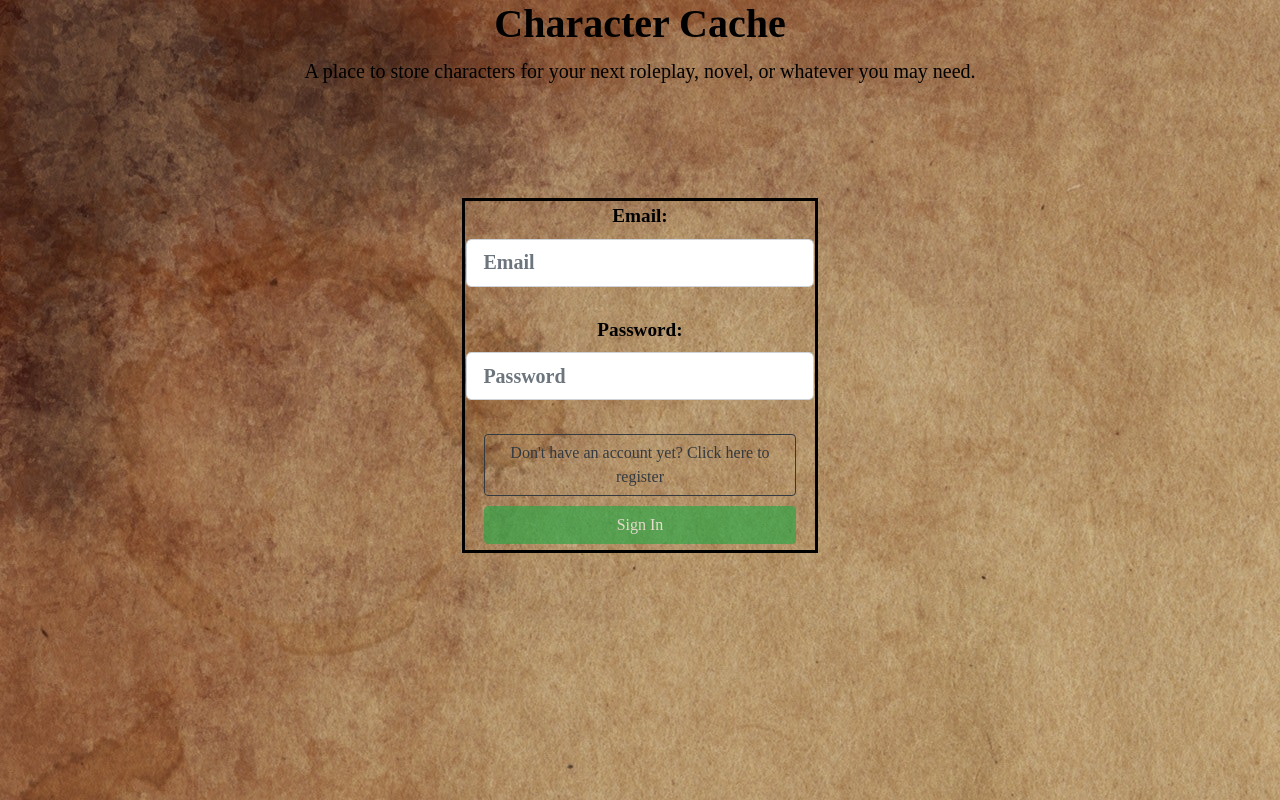
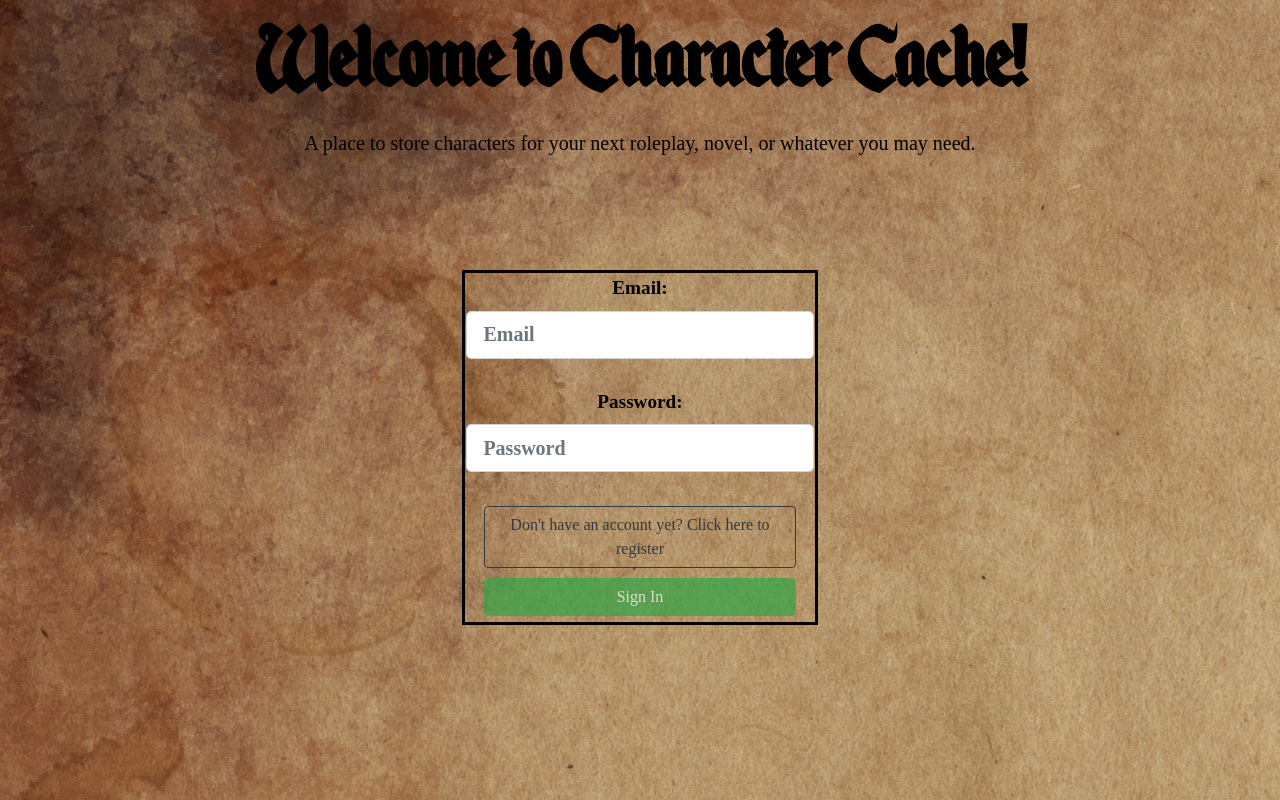
Before and after one commit to THSampson/CharacterCreator-Client, a React (Create React App) app: page /dndresources in a window 1280 px wide. Built offline with nearby package versions, Linux system fonts and the light colour scheme.

Commit message:
added font for title and got rid of duplicate form

```diff
--- a/src/App.css
+++ b/src/App.css
@@ -1,3 +1,15 @@
+@font-face {
+  font-family: 'Enchanted Land';
+  src: url('./Enchanted\ Land.otf');
+}
+
+.title {
+  text-align: center;
+  color: black;
+  font-family: 'Enchanted Land';
+  font-size: 100px;
+}
+
 .App {
     text-align: center;
     color: black;
--- a/src/App.js
+++ b/src/App.js
@@ -34,7 +34,7 @@ function App() {
 
   return (
     <div className="App">
-      <h1>Character Cache</h1>
+      <h1 className="title">Welcome to Character Cache!</h1>
       <p>A place to store characters for your next roleplay, novel, or whatever you may need.</p>
       <div>
         {viewToggle()}
--- a/src/components/characterFunctionality/CharaCreate.js
+++ b/src/components/characterFunctionality/CharaCreate.js
@@ -39,7 +39,6 @@ const CharaCreate = (props) => {
     const closeBtn = <Button className="close" onClick={props.createToggle}>X</Button>
 return(
     <>
-    <Form onSubmit={handleSubmit}>
     <Modal isOpen={props.modal} toggle={props.createToggle} className="createMain">
     <ModalHeader toggle={props.createToggle} close={closeBtn}>Create</ModalHeader>
     <ModalBody>
@@ -64,7 +63,6 @@ return(
     </Form>
     </ModalBody>
     </Modal>
-    </Form>
     </>
 
 )
```
Also changed, not shown: src/Enchanted Land.otf (added).
